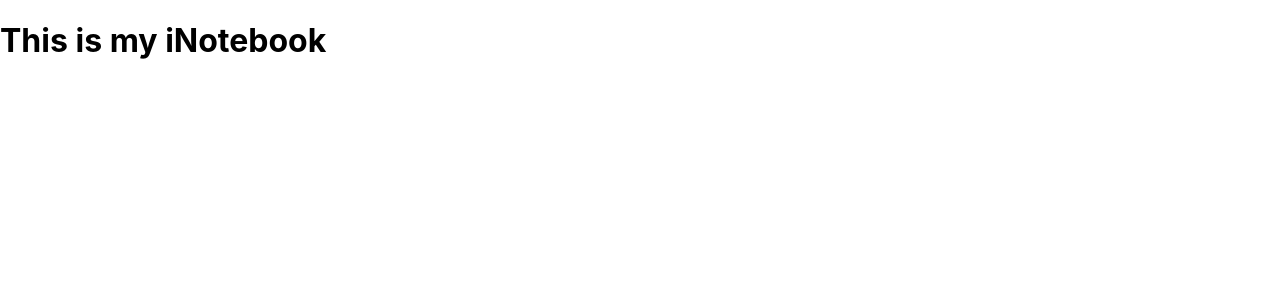
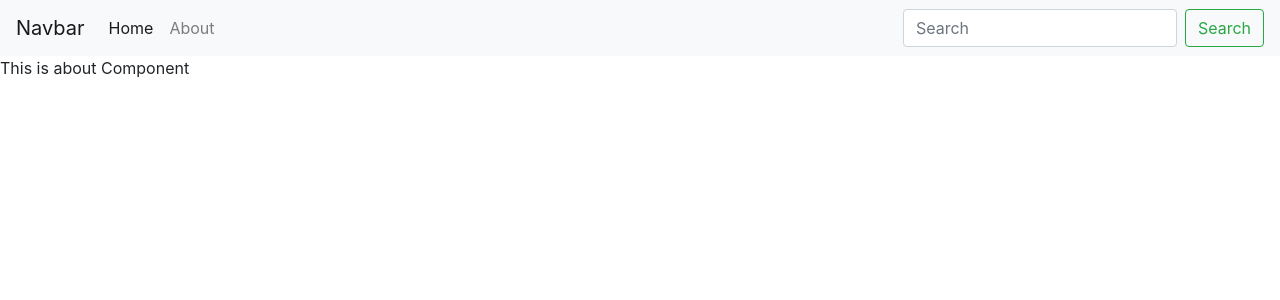
Before and after one commit to goyalh4164/FullStackDevelopment-With-NodeJS, a React (Create React App) app in the folder Projects/iNotebook/inotebook/: page /about in a window 1280 px wide. Shown: the top 300 px of the page. Built offline with nearby package versions, Linux system fonts and the light colour scheme.

Commit message:
Added Bootstrap and components of naigation at most basic level

```diff
--- a/Projects/iNotebook/inotebook/public/index.html
+++ b/Projects/iNotebook/inotebook/public/index.html
@@ -24,6 +24,8 @@
       work correctly both with client-side routing and a non-root public URL.
       Learn how to configure a non-root public URL by running `npm run build`.
     -->
+    <!-- Bootstrap CSS -->
+    <link rel="stylesheet" href="https://cdn.jsdelivr.net/npm/bootstrap@4.3.1/dist/css/bootstrap.min.css" integrity="sha384-ggOyR0iXCbMQv3Xipma34MD+dH/1fQ784/j6cY/iJTQUOhcWr7x9JvoRxT2MZw1T" crossorigin="anonymous">
     <title>React App</title>
   </head>
   <body>
@@ -39,5 +41,8 @@
       To begin the development, run `npm start` or `yarn start`.
       To create a production bundle, use `npm run build` or `yarn build`.
     -->
+    <script src="https://code.jquery.com/jquery-3.3.1.slim.min.js" integrity="sha384-q8i/X+965DzO0rT7abK41JStQIAqVgRVzpbzo5smXKp4YfRvH+8abtTE1Pi6jizo" crossorigin="anonymous"></script>
+    <script src="https://cdn.jsdelivr.net/npm/popper.js@1.14.7/dist/umd/popper.min.js" integrity="sha384-UO2eT0CpHqdSJQ6hJty5KVphtPhzWj9WO1clHTMGa3JDZwrnQq4sF86dIHNDz0W1" crossorigin="anonymous"></script>
+    <script src="https://cdn.jsdelivr.net/npm/bootstrap@4.3.1/dist/js/bootstrap.min.js" integrity="sha384-JjSmVgyd0p3pXB1rRibZUAYoIIy6OrQ6VrjIEaFf/nJGzIxFDsf4x0xIM+B07jRM" crossorigin="anonymous"></script>
   </body>
 </html>
--- a/Projects/iNotebook/inotebook/src/App.js
+++ b/Projects/iNotebook/inotebook/src/App.js
@@ -1,9 +1,20 @@
-import logo from './logo.svg';
-import './App.css';
+// import './App.css';
+import {  BrowserRouter as Router,Routes,Route} from "react-router-dom";
+import Navbar from './components/Navbar';
+import Home from './components/Home'
+import About from './components/About'
 
 function App() {
   return (
-    <h1>This is my iNotebook</h1>
+    <>
+    <Router>
+    <Navbar/>
+    <Routes>
+    <Route exact path="/"  element={<Home/>}/>
+    <Route exact path="/about"  element={<About/>}/>
+    </Routes>
+    </Router>
+    </>
   );
 }
 
--- /dev/null
+++ b/Projects/iNotebook/inotebook/src/components/About.js
@@ -0,0 +1,11 @@
+import React from 'react'
+
+const About = () => {
+  return (
+    <div>
+      This is about Component
+    </div>
+  )
+}
+
+export default About
--- /dev/null
+++ b/Projects/iNotebook/inotebook/src/components/Home.js
@@ -0,0 +1,11 @@
+import React from 'react'
+
+const Home = () => {
+  return (
+    <div>
+      This is Home
+    </div>
+  )
+}
+
+export default Home
--- /dev/null
+++ b/Projects/iNotebook/inotebook/src/components/Navbar.js
@@ -0,0 +1,54 @@
+import React from "react";
+import { Link } from "react-router-dom"; //from where you want to access route
+
+const Navbar = () => {
+  return (
+    <nav className="navbar navbar-expand-lg navbar-light bg-light">
+      <Link className="navbar-brand" to="/">
+        Navbar
+      </Link>
+      <button
+        className="navbar-toggler"
+        type="button"
+        data-toggle="collapse"
+        data-target="#navbarSupportedContent"
+        aria-controls="navbarSupportedContent"
+        aria-expanded="false"
+        aria-label="Toggle navigation"
+      >
+        <span className="navbar-toggler-icon"></span>
+      </button>
+
+      <div className="collapse navbar-collapse" id="navbarSupportedContent">
+        <ul className="navbar-nav mr-auto">
+          <li className="nav-item active">
+            <Link className="nav-link" to="/">
+              Home
+            </Link>
+          </li>
+          <li className="nav-item">
+            <Link className="nav-link" to="/about">
+              About
+            </Link>
+          </li>
+        </ul>
+        <form className="form-inline my-2 my-lg-0">
+          <input
+            className="form-control mr-sm-2"
+            type="search"
+            placeholder="Search"
+            aria-label="Search"
+          />
+          <button
+            className="btn btn-outline-success my-2 my-sm-0"
+            type="submit"
+          >
+            Search
+          </button>
+        </form>
+      </div>
+    </nav>
+  );
+};
+
+export default Navbar;
```
